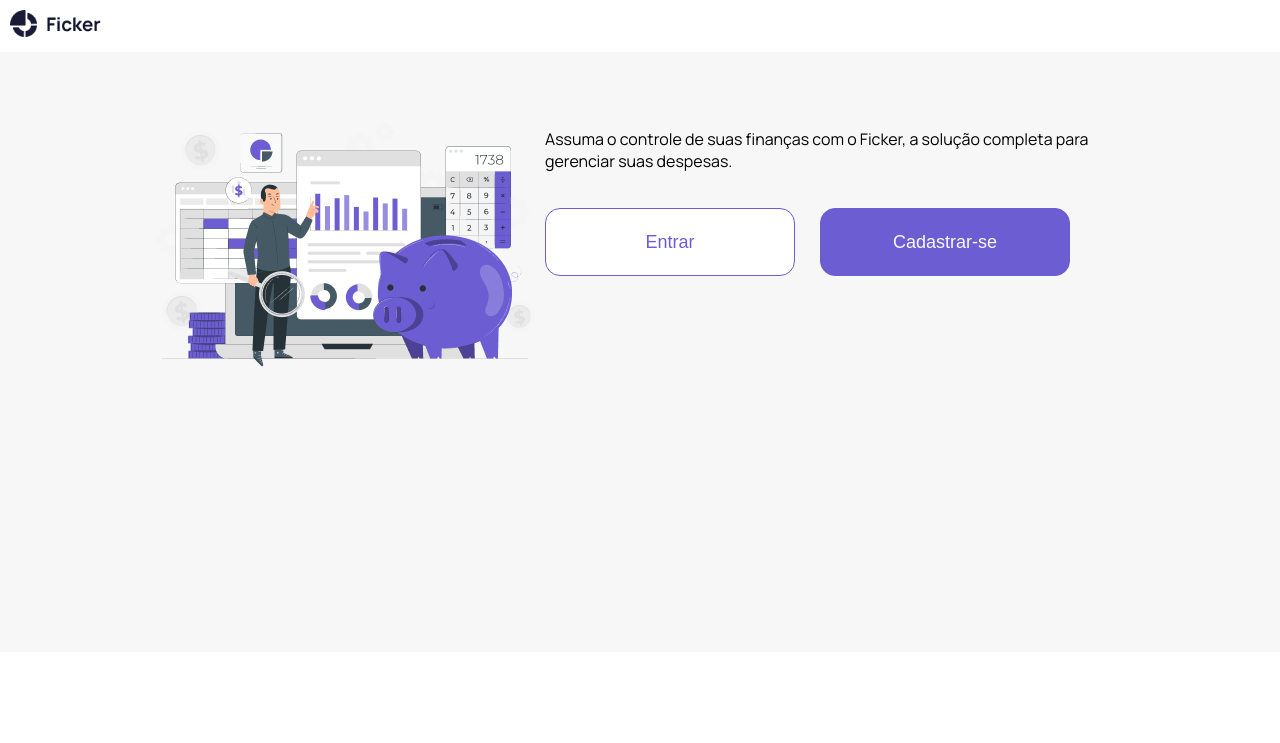
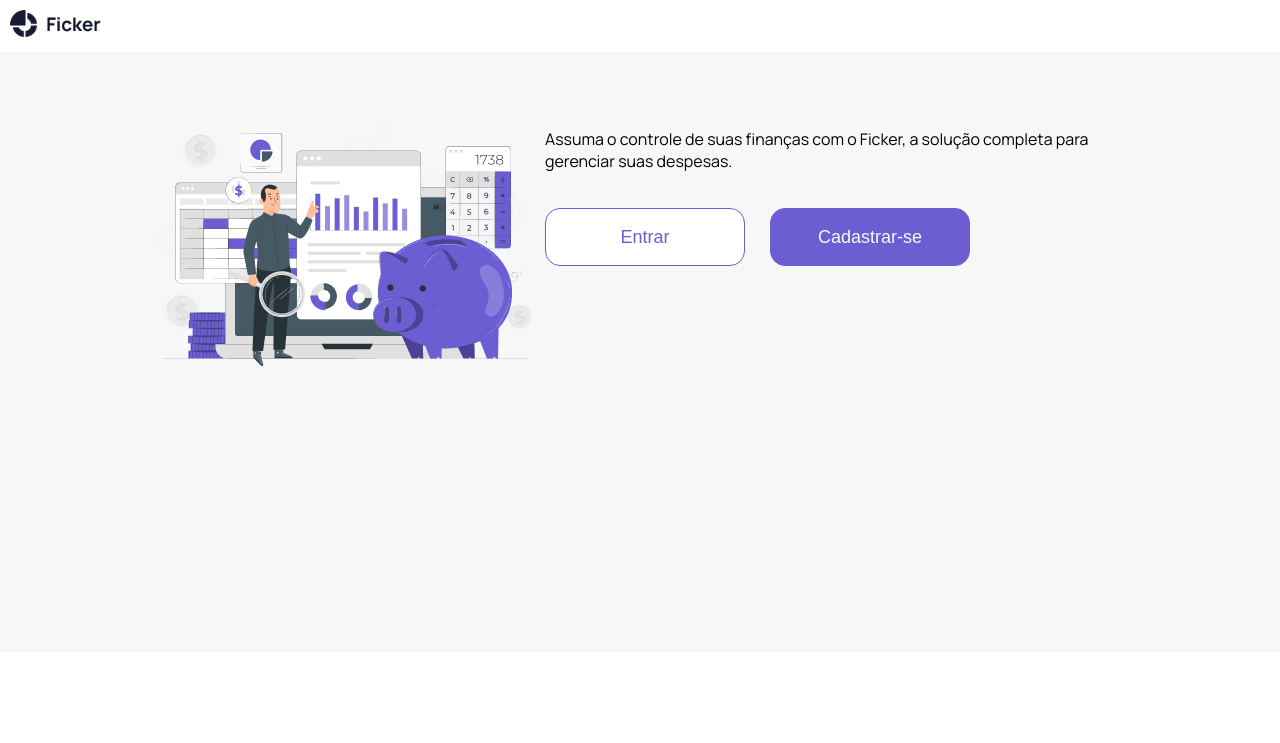
Before and after one commit to gu1lhermeb/Ficker, a Next.js app in the folder ficker-front/: page / in a window 1280 px wide. Shown: the top 743 px of the page. Built offline with nearby package versions, Linux system fonts and the light colour scheme.

Commit message:
refactor: change the size buttons at home screen

```diff
--- a/ficker-front/src/app/pages/Home/home.module.scss
+++ b/ficker-front/src/app/pages/Home/home.module.scss
@@ -44,8 +44,8 @@
   color: #F8FAFC;
   cursor: pointer;
   margin-top: 20px;
-  min-width: 250px;
-  height: 68px;
+  min-width: 200px;
+  height: 58px;
   font-size: 18px;
   &:hover {
     opacity: 0.7;
@@ -66,8 +66,8 @@
   border-radius: 15px;
   outline: none;
   margin-top: 20px;
-  min-width: 250px;
-  height: 68px;
+  min-width: 200px;
+  height: 58px;
   cursor: pointer;
   font-size: 18px;
   margin-right: 25px;
```
